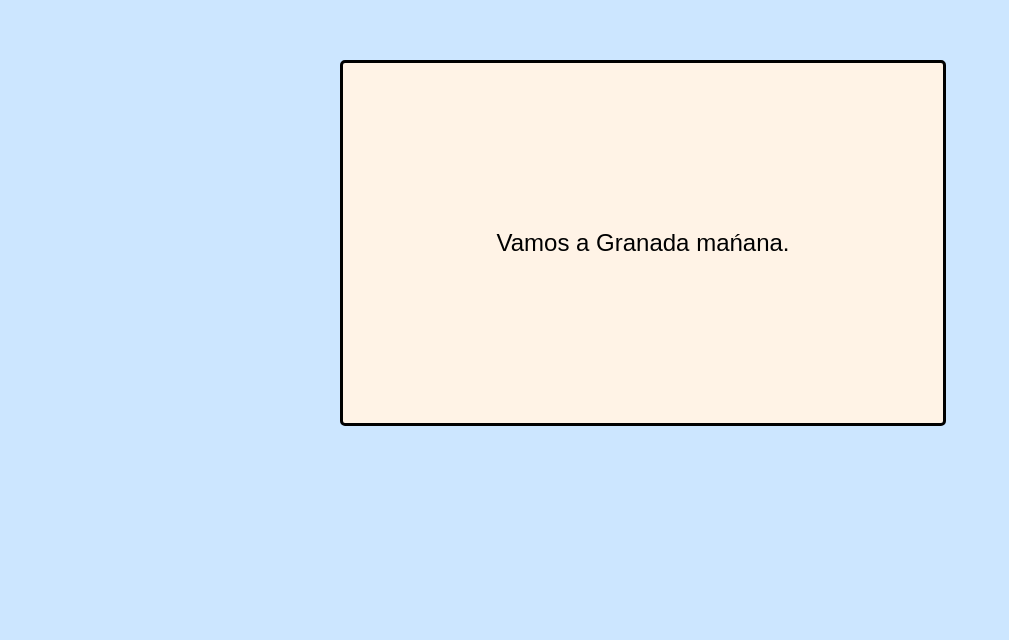
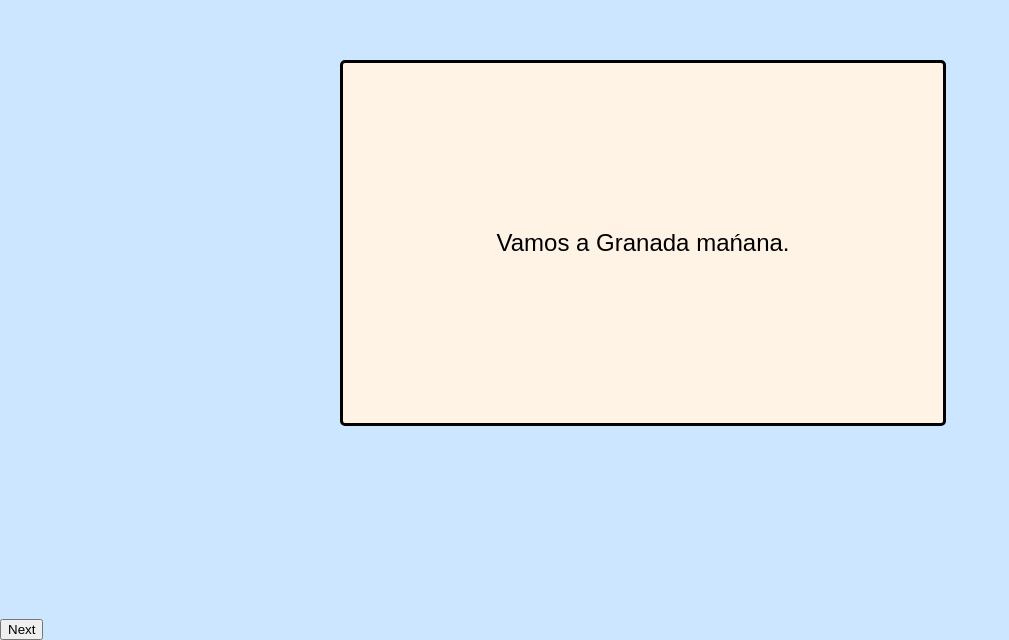
Before and after one commit to ilonacodes/flashcards-training, a React (Create React App) app: page / in a window 1280 px wide. Shown: the part 160-800 px from the top of the page, without its empty margins (0-1009 px from the left). Built offline with nearby package versions, Linux system fonts and the light colour scheme.

Commit message:
Implement draw next card feature

```diff
--- a/src/actions.js
+++ b/src/actions.js
@@ -9,3 +9,9 @@ export const translateBack = () => {
     type: 'TRANSLATE_BACK'
   }
 }
+
+export const goToNext = () => {
+  return {
+    type: 'NEXT_FLASHCARD'
+  }
+}
--- a/src/components/Flashcard.js
+++ b/src/components/Flashcard.js
@@ -1,28 +1,29 @@
 import React from 'react';
 import { connect } from 'react-redux';
 
-import { translateExpression, translateBack } from '../actions.js';
+import { translateExpression, translateBack, goToNext } from '../actions.js';
 import { flashcardContent } from '../EnEspContent.js';
 import '../index.css';
 
-export const flip = (e) => e.preventDefault()
-
-export const FlashcardPresentation = ({flashcardModel, flip, translationHidden, translateBack}) => {
+export const FlashcardPresentation = ({flashcardModel, flip, translationHidden, translateBack, goToNext}) => {
 
   const flashcardClassName = translationHidden ? "flashcard" : "flashcard flipped"
 
-  return <div className="flashcard-container">
-    <div className={flashcardClassName} onClick={e => flip(translationHidden)}>
-      <div className="front"><span>{flashcardModel.expression}</span></div>
-      <div className="back"><span>{flashcardModel.translation}</span></div>
+  return <div>
+    <button className="next" onClick={goToNext}>Next</button>
+    <div className="flashcard-container">
+      <div className={flashcardClassName} onClick={e => flip(translationHidden)}>
+        <div className="front"><span>{flashcardModel.expression}</span></div>
+        <div className="back"><span>{flashcardModel.translation}</span></div>
+      </div>
     </div>
   </div>
 }
 
 function mapStateToProps(state) {
   return {
-    flashcardModel: flashcardContent[0],
-    translationHidden: state.translationHidden,
+    flashcardModel: flashcardContent[state.currentFlashcard],
+    translationHidden: state.translate.translationHidden,
   }
 }
 
@@ -38,6 +39,9 @@ function mapDispatchToProps(dispatch) {
   return {
     flip: (translationHidden) => {
       toggleTranslation(dispatch, translationHidden)
+    },
+    goToNext: () => {
+      dispatch(goToNext())
     }
   }
 }
--- a/src/index.css
+++ b/src/index.css
@@ -41,6 +41,10 @@ body {
     .flashcard-container .flashcard .back {
       transform: rotateY(180deg); }
 
+.next {
+  position: absolute;
+  bottom: 0; }
+
 @media (max-width: 768px) {
   body {
     font-size: 16px; }
--- a/src/index.js
+++ b/src/index.js
@@ -2,13 +2,18 @@ import React from 'react';
 import ReactDOM from 'react-dom';
 import { createStore } from 'redux';
 import { Provider } from 'react-redux';
+import { combineReducers } from 'redux';
 
 import App from './App';
 import registerServiceWorker from './registerServiceWorker';
-import { translateReducer } from './reducers';
+import { translateReducer,
+         currentFlashcardReducer } from './reducers';
 import './index.scss';
 
-let store = createStore(translateReducer);
+let store = createStore(combineReducers({
+  translate: translateReducer,
+  currentFlashcard: currentFlashcardReducer,
+}));
 
 ReactDOM.render(<Provider store={store}><App /></Provider>, document.getElementById('root'));
 registerServiceWorker();
--- a/src/index.scss
+++ b/src/index.scss
@@ -63,6 +63,11 @@ body {
   }
 }
 
+.next {
+  position: absolute;
+  bottom: 0;
+}
+
 @media (max-width: 768px) {
   body {
     font-size: 16px;
--- a/src/reducers.js
+++ b/src/reducers.js
@@ -1,3 +1,5 @@
+import { flashcardContent } from './EnEspContent';
+
 const initState = {
   translationHidden: true
 }
@@ -15,7 +17,20 @@ export const translateReducer = (state = initState, action) => {
         translationHidden: true,
       })
 
-      default:
-        return state;
+    default:
+      return state;
   }
 }
+
+export const currentFlashcardReducer = (state = 0, action) => {
+  switch(action.type) {
+    case 'NEXT_FLASHCARD':
+    if (state < flashcardContent.length - 1) {
+      return state + 1;
+    }
+    return 0;
+
+    default:
+      return state;
+  }
+}
```
Also changed, not shown: 1 other file (tests, documents, lock files or other folders).
